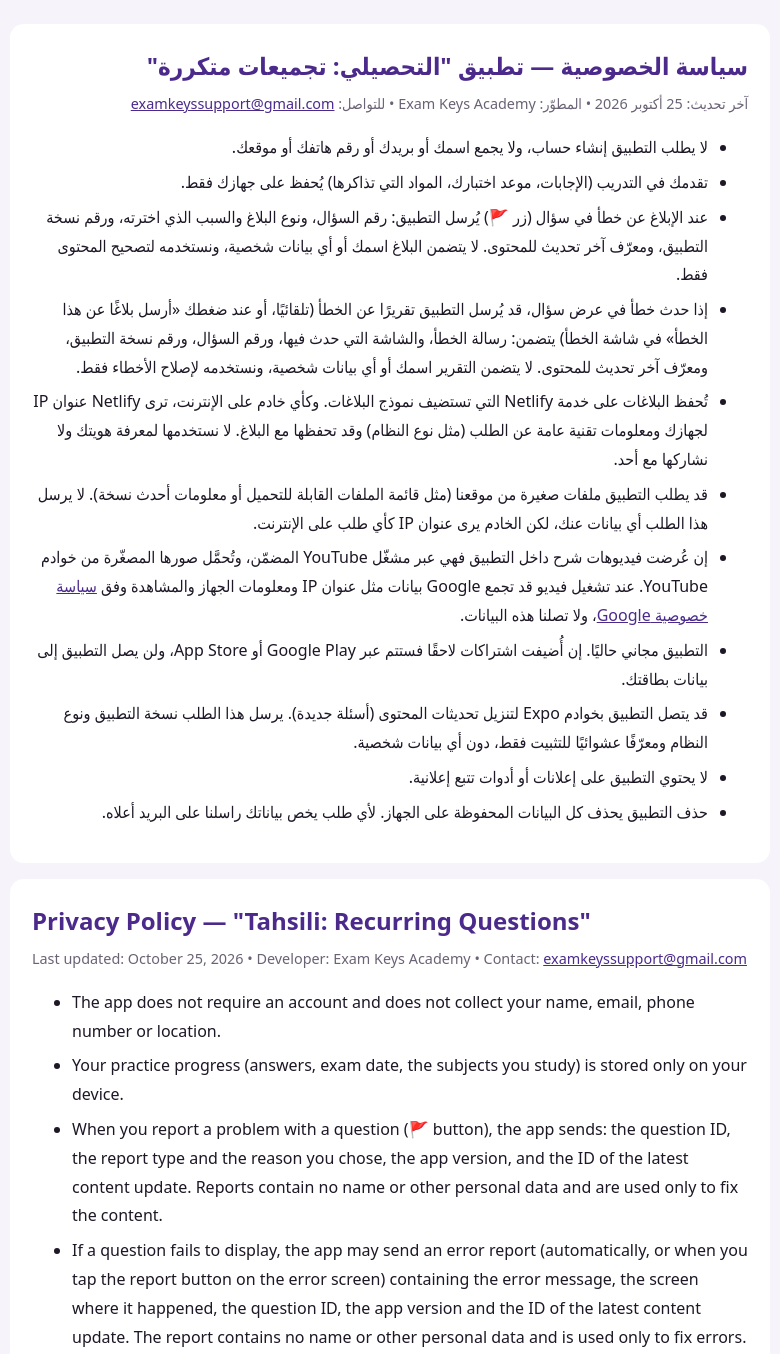
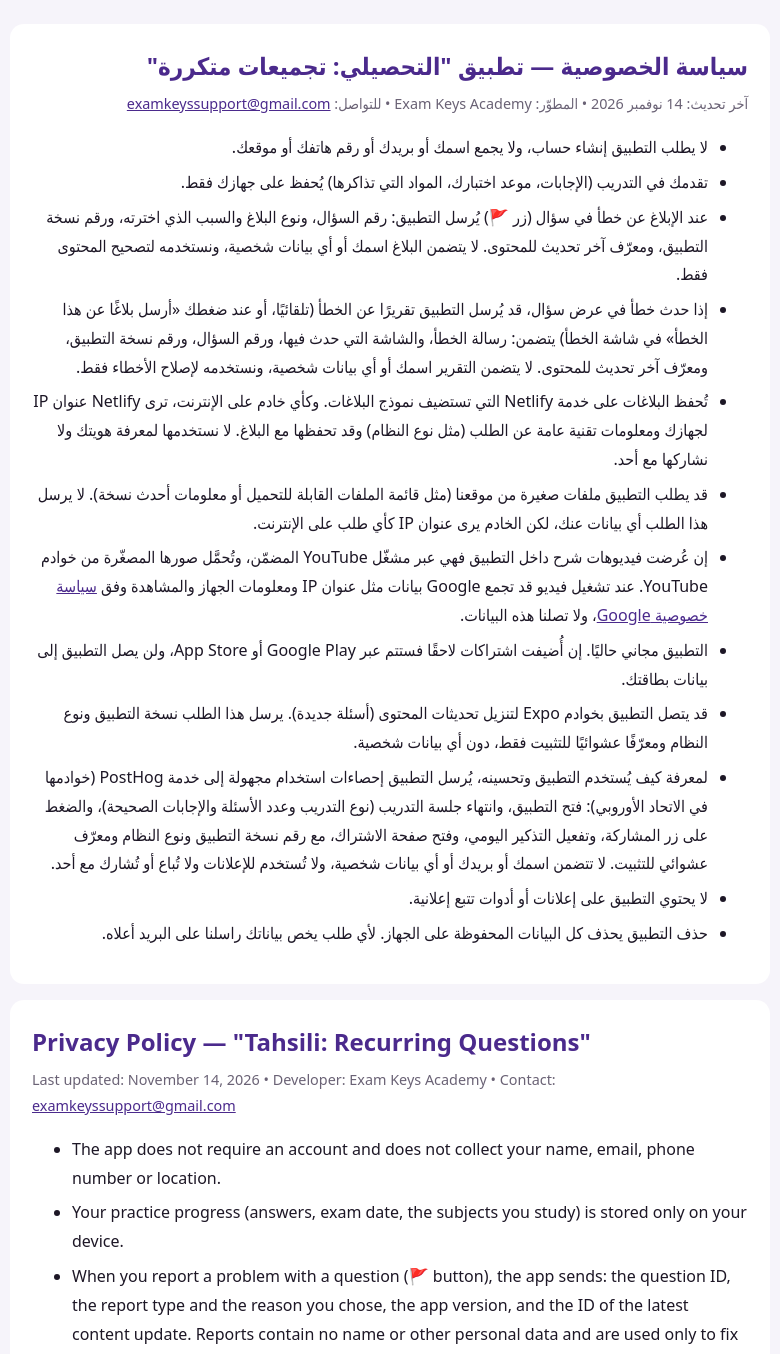
Before and after one commit to examkeyssupport-byte/examkeys-files, a plain HTML site: page tahsili-privacy.html in a window 1280 px wide. Shown: the top 1354 px of the page, without its empty margins (250-1030 px from the left). Drawn offline with Linux system fonts and the light colour scheme.

Commit message:
Tahsili privacy: anonymous usage statistics (PostHog)

```diff
--- a/tahsili-privacy.html
+++ b/tahsili-privacy.html
@@ -21,7 +21,7 @@
 <main>
   <section>
     <h1>سياسة الخصوصية — تطبيق "التحصيلي: تجميعات متكررة"</h1>
-    <p class="meta">آخر تحديث: 25 أكتوبر 2026 • المطوّر: Exam Keys Academy • للتواصل: <a href="mailto:examkeyssupport@gmail.com">examkeyssupport@gmail.com</a></p>
+    <p class="meta">آخر تحديث: 14 نوفمبر 2026 • المطوّر: Exam Keys Academy • للتواصل: <a href="mailto:examkeyssupport@gmail.com">examkeyssupport@gmail.com</a></p>
     <ul>
       <li>لا يطلب التطبيق إنشاء حساب، ولا يجمع اسمك أو بريدك أو رقم هاتفك أو موقعك.</li>
       <li>تقدمك في التدريب (الإجابات، موعد اختبارك، المواد التي تذاكرها) يُحفظ على جهازك فقط.</li>
@@ -32,13 +32,14 @@
       <li>إن عُرضت فيديوهات شرح داخل التطبيق فهي عبر مشغّل YouTube المضمّن، وتُحمَّل صورها المصغّرة من خوادم YouTube. عند تشغيل فيديو قد تجمع Google بيانات مثل عنوان IP ومعلومات الجهاز والمشاهدة وفق <a href="https://policies.google.com/privacy">سياسة خصوصية Google</a>، ولا تصلنا هذه البيانات.</li>
       <li>التطبيق مجاني حاليًا. إن أُضيفت اشتراكات لاحقًا فستتم عبر Google Play أو App Store، ولن يصل التطبيق إلى بيانات بطاقتك.</li>
       <li>قد يتصل التطبيق بخوادم Expo لتنزيل تحديثات المحتوى (أسئلة جديدة). يرسل هذا الطلب نسخة التطبيق ونوع النظام ومعرّفًا عشوائيًا للتثبيت فقط، دون أي بيانات شخصية.</li>
+      <li>لمعرفة كيف يُستخدم التطبيق وتحسينه، يُرسل التطبيق إحصاءات استخدام مجهولة إلى خدمة PostHog (خوادمها في الاتحاد الأوروبي): فتح التطبيق، وانتهاء جلسة التدريب (نوع التدريب وعدد الأسئلة والإجابات الصحيحة)، والضغط على زر المشاركة، وتفعيل التذكير اليومي، وفتح صفحة الاشتراك، مع رقم نسخة التطبيق ونوع النظام ومعرّف عشوائي للتثبيت. لا تتضمن اسمك أو بريدك أو أي بيانات شخصية، ولا تُستخدم للإعلانات ولا تُباع أو تُشارك مع أحد.</li>
       <li>لا يحتوي التطبيق على إعلانات أو أدوات تتبع إعلانية.</li>
       <li>حذف التطبيق يحذف كل البيانات المحفوظة على الجهاز. لأي طلب يخص بياناتك راسلنا على البريد أعلاه.</li>
     </ul>
   </section>
   <section dir="ltr">
     <h1>Privacy Policy — "Tahsili: Recurring Questions"</h1>
-    <p class="meta">Last updated: October 25, 2026 • Developer: Exam Keys Academy • Contact: <a href="mailto:examkeyssupport@gmail.com">examkeyssupport@gmail.com</a></p>
+    <p class="meta">Last updated: November 14, 2026 • Developer: Exam Keys Academy • Contact: <a href="mailto:examkeyssupport@gmail.com">examkeyssupport@gmail.com</a></p>
     <ul>
       <li>The app does not require an account and does not collect your name, email, phone number or location.</li>
       <li>Your practice progress (answers, exam date, the subjects you study) is stored only on your device.</li>
@@ -49,6 +50,7 @@
       <li>If explainer videos are shown in the app, they play in YouTube's embedded player and their thumbnails load from YouTube's servers. When you play a video, Google may collect data such as your IP address, device information and viewing activity under the <a href="https://policies.google.com/privacy">Google Privacy Policy</a>; we do not receive this data.</li>
       <li>The app is currently free. If subscriptions are added later, they will be processed by Google Play or the App Store; the app never sees your card details.</li>
       <li>The app may contact Expo servers to download content updates (new questions). These requests send only the app version, the operating system and a random installation ID, with no personal data.</li>
+      <li>To understand how the app is used and improve it, the app sends anonymous usage statistics to PostHog (EU servers): app opens, finished practice sessions (mode, number of questions and correct answers), share-button taps, turning on the daily reminder and opening the subscription page, together with the app version, the operating system and a random installation ID. They contain no name, email or other personal data, are not used for advertising and are never sold or shared.</li>
       <li>The app contains no ads or advertising trackers.</li>
       <li>Uninstalling the app deletes all data stored on the device. For any request about your data, email us at the address above.</li>
     </ul>
```
